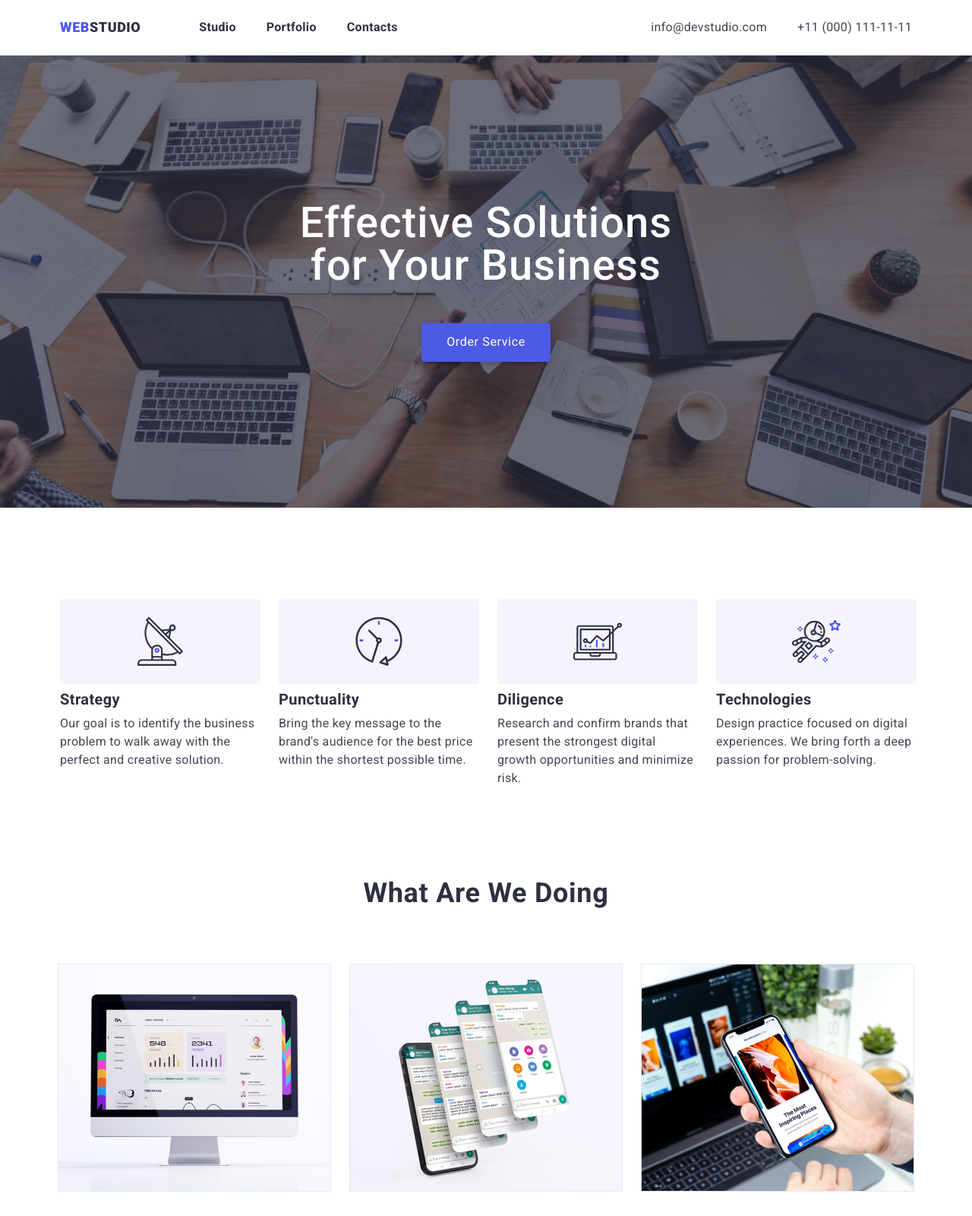
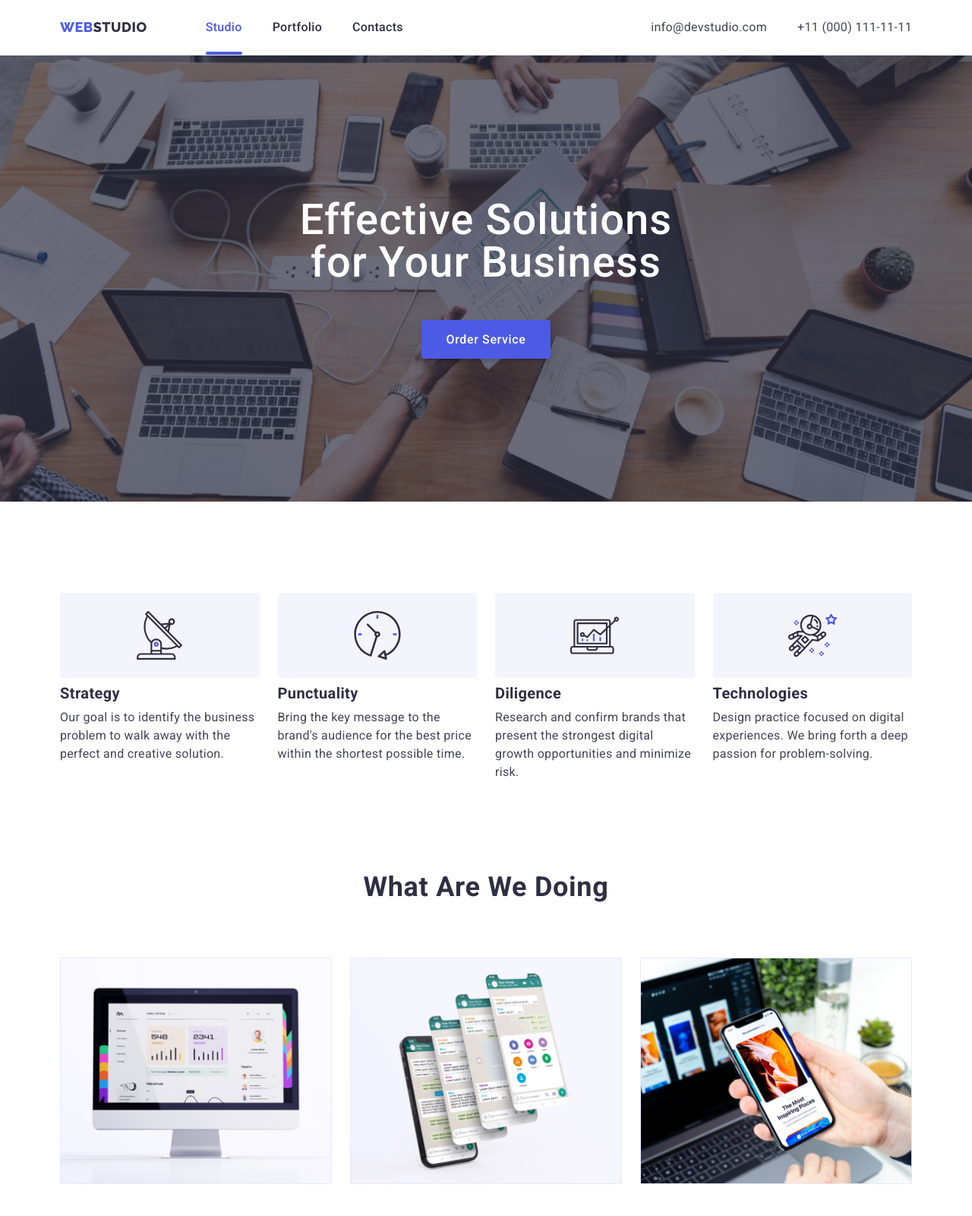
Before and after one commit to Mykhailo-Sizov/goit-markup-hw-05, a plain HTML site: page index.html in a window 1280 px wide. Shown: the top 1600 px of the page at 76% size. Drawn offline with nearby package versions, Linux system fonts and the light colour scheme.

Commit message:
робота над помилками

```diff
--- a/css/styles.css
+++ b/css/styles.css
@@ -34,10 +34,10 @@ h1,h2,h3,h4,h5,h6,ul,p {
 
 .logo {
     color: var(--title-text-color);
-    font-family: 'Raleway' sans-serif;
+    font-family: 'Raleway',sans-serif;
     font-weight: 800;
     font-size: 18px;
-    line-height: 0.75em;
+    line-height: 1.6;
     letter-spacing: 0.03em;
     text-transform: uppercase;
     text-decoration: none;
@@ -46,10 +46,10 @@ h1,h2,h3,h4,h5,h6,ul,p {
 
 span {
     color: var(--button-color);
-    font-family: 'Raleway' sans-serif;
+    font-family: 'Raleway',sans-serif;
     font-weight: 800;
     font-size: 18px;
-    line-height: 0.75em;
+    line-height: 1.16;
     letter-spacing: 0.03em;
     text-transform: uppercase;
 }
@@ -83,7 +83,6 @@ ul {
     margin-bottom: 0;
     padding-left: 0;
     margin-left: 77px;
-
 }
 
 .site-nav .navigation:not(:last-child){
@@ -95,10 +94,9 @@ ul {
     padding-top: 24px;
     padding-bottom: 24px ;
     color: var(--title-text-color);
-    font-family: 'Roboto';
-    font-weight: 600;
+    font-weight: 500;
     font-size: 16px;
-    line-height: 1.5em;
+    line-height: 1.5;
     letter-spacing: 0.02em;
     transition: color 250ms cubic-bezier(0.4, 0, 0.2, 1);
 }
@@ -107,7 +105,11 @@ ul {
     position: relative;
 }
 
-.current::before {
+.link.current{
+    color: var(--button-color);
+}
+
+.navigation-li::before {
     position: absolute;
     width: 100%;
     height: 4px;
@@ -119,7 +121,12 @@ ul {
     transition: opacity 250ms cubic-bezier(0.4, 0, 0.2, 1);
 }
 
-.current:hover::before {
+.navigation-li:hover::before {
+    opacity: 1;
+}
+
+.navigation-li.current::before{
+    background-color: var(--button-color);
     opacity: 1;
 }
 
@@ -130,17 +137,13 @@ ul {
 .site-nav .link:hover,
 .site-nav .link:focus {
     color: var(--button-color);
-
-
 }
 
 
 /* contacts */
-.nav-contacts .contacts:first-child{
-    padding-right: 40px;
+.nav-contacts:first-child{
+    margin-right: 40px;
 }
-
-
 
 .contacts{
     display: flex;
@@ -152,12 +155,11 @@ ul {
 }
 
 .contacts .mail {
-    margin-right: 40px;
     color: var(--primary-text-color);
     font-family: 'Roboto';
     font-weight: 400;
     font-size: 16px;
-    line-height: 1.5em;
+    line-height: 1.5;
     letter-spacing: 0.02em;
     text-decoration: none;
     transition: color 250ms cubic-bezier(0.4, 0, 0.2, 1);
@@ -188,7 +190,7 @@ ul {
 .hero-title {
     max-width: 1440px;
     margin: 0 auto;
-    padding: 192px 0;
+    padding: 188px 0;
     text-align: center;
     background-color:#2E2F42;
     color: var(--white-color);
@@ -196,8 +198,6 @@ ul {
     background-size: cover;
     background-repeat: no-repeat;
     background-position: center;
-
-
 }
 
 .container {
@@ -222,8 +222,9 @@ ul {
     color: var(--white-color);
     width: 170px;
     height: 51px;
+    font-weight: 500;
     font-size: 16px;
-    line-height: 1.18em;
+    line-height: 1.5;
     letter-spacing: 0.04em;
     cursor: pointer;
     border-radius: 4px;
@@ -243,8 +244,8 @@ ul {
    left: 0;
    width: 100%;
    height: 100%;
-    background-color: rgba(0, 0, 0, 0.2);
-    box-shadow: 0px 1px 1px rgba(0, 0, 0, 0.14), 0px 1px 3px rgba(0, 0, 0, 0.12), 0px 2px 1px rgba(0, 0, 0, 0.2);
+   background-color: rgba(0, 0, 0, 0.2);
+   box-shadow: 0px 1px 1px rgba(0, 0, 0, 0.14), 0px 1px 3px rgba(0, 0, 0, 0.12), 0px 2px 1px rgba(0, 0, 0, 0.2);
     border-radius: 4px;
 }
 
@@ -298,7 +299,6 @@ ul {
 
 .container-content{
     justify-content: center;
-    margin: auto;
     width: 1158px;
     padding: 0 15px;
     margin: 0 auto;
@@ -325,10 +325,15 @@ ul {
 .content-list:not(:last-child){
     margin-right: 24px;
 }
+
+.content-list {
+    flex-basis: calc((100% - 3 * 24px) / 3);
+}
+
 .content-div {
     background-color: #F4F4FD;
     border-radius: 4px;
-    width: 264px;
+    width: 100%;
     height: 112px;
     display: flex;
     align-items: center;
@@ -359,10 +364,16 @@ ul {
 .team-work {
     color: var(--title-text-color);
     font-size: 36px;
-    line-height: 1.11em;
+    line-height: 1.11;
     letter-spacing: 0.02em;
     text-transform: capitalize;
-    padding-bottom: 72px;
+    margin-bottom: 72px;
+}
+
+img{
+    display: block;
+    max-width: 100%;
+    height: auto;
 }
 
 .work-img:not(:last-child) {
@@ -383,11 +394,10 @@ ul {
 }
 
 .section-team {
-    /* padding-top: 120px; */
-    padding-bottom: 72px;
+    margin-bottom: 72px;
     color: var(--title-text-color);
     font-size: 36px;
-    line-height: 1.11em;
+    line-height: 1.11;
     letter-spacing: 0.02em;
     text-transform: capitalize;
 }
@@ -406,8 +416,8 @@ ul {
 }
 .names-team {
     background: #FFFFFF;
-box-shadow: 0px 1px 6px rgba(46, 47, 66, 0.08), 0px 1px 1px rgba(46, 47, 66, 0.16), 0px 2px 1px rgba(46, 47, 66, 0.08);
-border-radius: 0px 0px 4px 4px;
+    box-shadow: 0px 1px 6px rgba(46, 47, 66, 0.08), 0px 1px 1px rgba(46, 47, 66, 0.16), 0px 2px 1px rgba(46, 47, 66, 0.08);
+    border-radius: 0px 0px 4px 4px;
 }
 
 .section-names {
@@ -427,16 +437,12 @@ border-radius: 0px 0px 4px 4px;
 .icon-list {
     display: flex;
     justify-content: space-between;
-    width: 232px;
-    height: 48px;
-    padding-top: 16px;
+    margin-top: 8px;
 }
 
 .icon-item {
     width: 40px;
     height: 40px;
-
-
 }
 
 .icon {
@@ -445,14 +451,14 @@ border-radius: 0px 0px 4px 4px;
     display: flex;
     align-items: center;
     justify-content: center;
-    /* gap: 24px; */
     background-color: var(--button-color);
     border-radius: 50%;
     fill: #F4F4FD;
     transition: background-color 250ms cubic-bezier(0.4, 0, 0.2, 1);
 }
 
-.icon-item :hover {
+.icon-item :hover,
+.icon-item :focus {
     background-color: #404BBF;
 
 }
@@ -466,9 +472,7 @@ border-radius: 0px 0px 4px 4px;
     line-height: 1.1em;
     font-weight: 700;
     text-align: center;
-    /* margin-top: 130px; */
     margin-bottom: 72px;
-
 }
 
 .customers-ul {
@@ -476,11 +480,6 @@ border-radius: 0px 0px 4px 4px;
     justify-content: center;
     width: 1152px;
     margin: 0 auto;
-
-
-
-
-
 }
 
 .customers-list {
@@ -507,7 +506,7 @@ border-radius: 0px 0px 4px 4px;
 .customers-svg-a:focus {
     color: #404BBF;
     border: 1px solid #404BBF;
-    fill: #404BBF;;
+    fill: #404BBF;
 }
 
 .customers-list:not(:last-child) {
@@ -526,7 +525,6 @@ border-radius: 0px 0px 4px 4px;
     display: flex;
     background-color: var(--title-text-color);
     padding-top: 120px;
-    /* padding-left: 200px; */
     padding-bottom: 100px;
 
 }
@@ -541,13 +539,13 @@ border-radius: 0px 0px 4px 4px;
 
 .logo-footer{
     display: block;
-    padding-bottom: 16px;
+    margin-bottom: 16px;
     color: #F4F4FD;
-    font-family: 'Raleway' sans-serif;
+    font-family: 'Raleway', sans-serif;
     font-style: normal;
     font-weight: 800;
     font-size: 18px;
-    line-height: 1.16em;
+    line-height: 1.16;
     letter-spacing: 0.03em;
     text-transform: uppercase;
     text-decoration: none;
@@ -560,16 +558,12 @@ border-radius: 0px 0px 4px 4px;
     line-height: 1.5em;
     color: #FFFFFF;
     letter-spacing: 0.02em;
-    padding-bottom: 16px;
+    margin-bottom: 16px;
 }
 
 .footer-ul {
     display: flex;
-    width: 232px;
-    height: 48px;
     padding-top: 16px;
-
-
 }
 
 .footer-list {
--- a/index.html
+++ b/index.html
@@ -5,9 +5,10 @@
     <meta http-equiv="X-UA-Compatible" content="IE=edge">
     <meta name="viewport" content="width=device-width, initial-scale=1.0">
     <title>Webstudio</title>
-    <link href="https://fonts.googleapis.com/css2?family=Raleway:wght@700&family=Roboto:wght@400;500;700;900&display=swap"
-        rel="stylesheet">
-    <link href="https://fonts.googleapis.com/css2?family=Raleway:wght@700&display=swap" rel="stylesheet">
+    <link rel="preconnect" href="https://fonts.googleapis.com">
+<link rel="preconnect" href="https://fonts.gstatic.com" crossorigin>
+<link href="https://fonts.googleapis.com/css2?family=Roboto:wght@400;500;700;900&display=swap" rel="stylesheet">
+<link href="https://fonts.googleapis.com/css2?family=Raleway:wght@800&display=swap" rel="stylesheet">
     <link rel="stylesheet" href="https://cdnjs.cloudflare.com/ajax/libs/modern-normalize/1.1.0/modern-normalize.min.css"
         integrity="sha512-wpPYUAdjBVSE4KJnH1VR1HeZfpl1ub8YT/NKx4PuQ5NmX2tKuGu6U/JRp5y+Y8XG2tV+wKQpNHVUX03MfMFn9Q=="
         crossorigin="anonymous" referrerpolicy="no-referrer" />
@@ -21,13 +22,13 @@
                     <span>Web</span>Studio
                 </a>
                     <ul class="site-nav">
-                        <li class="navigation current">
-                            <a href="index.html" class="link">Studio</a>
+                        <li class="navigation navigation-li current">
+                            <a href="index.html" class="link current">Studio</a>
                         </li>
-                        <li class="navigation current">
+                        <li class="navigation navigation-li">
                             <a href="./portfolio.html" class="link">Portfolio</a>
                         </li>
-                        <li class="navigation current">
+                        <li class="navigation navigation-li">
                             <a href="/" class="link">Contacts</a>
                         </li>
                     </ul>
```
Also changed, not shown: portfolio.html (+4 -4 lines).
